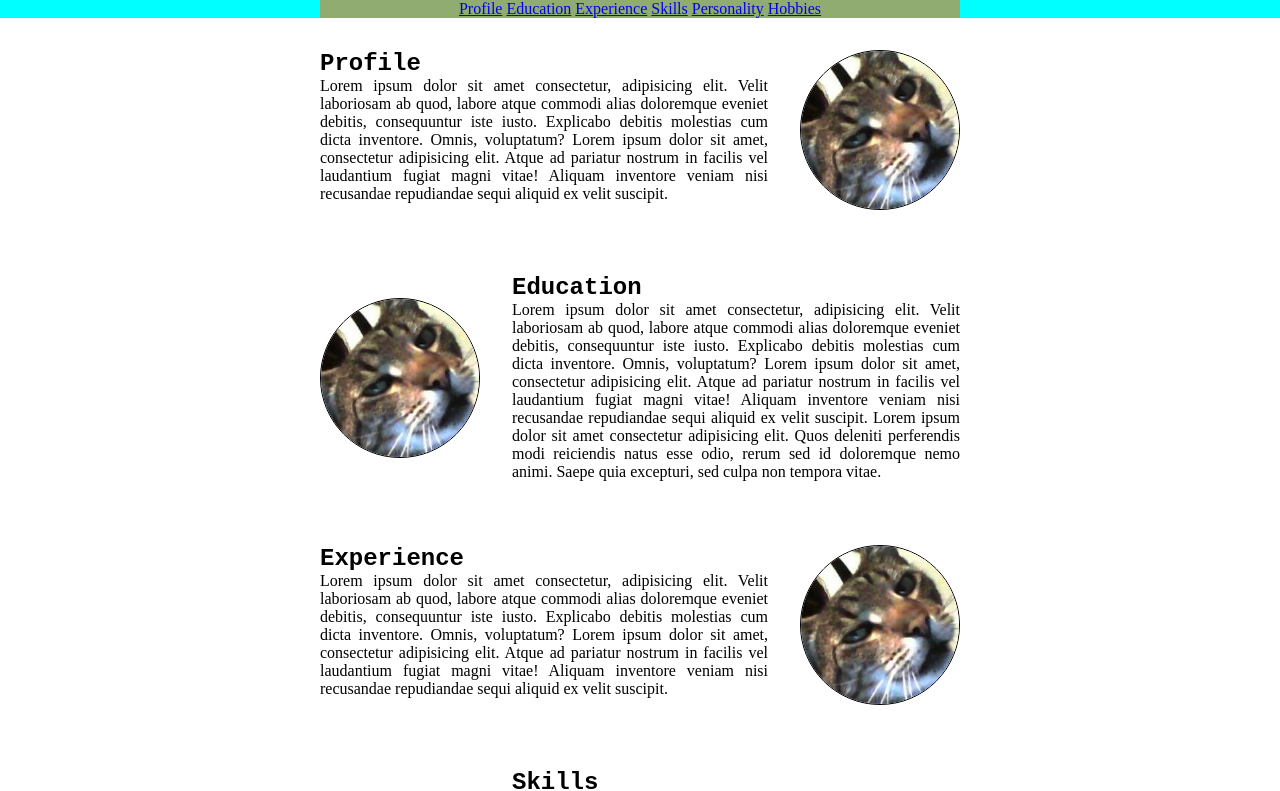
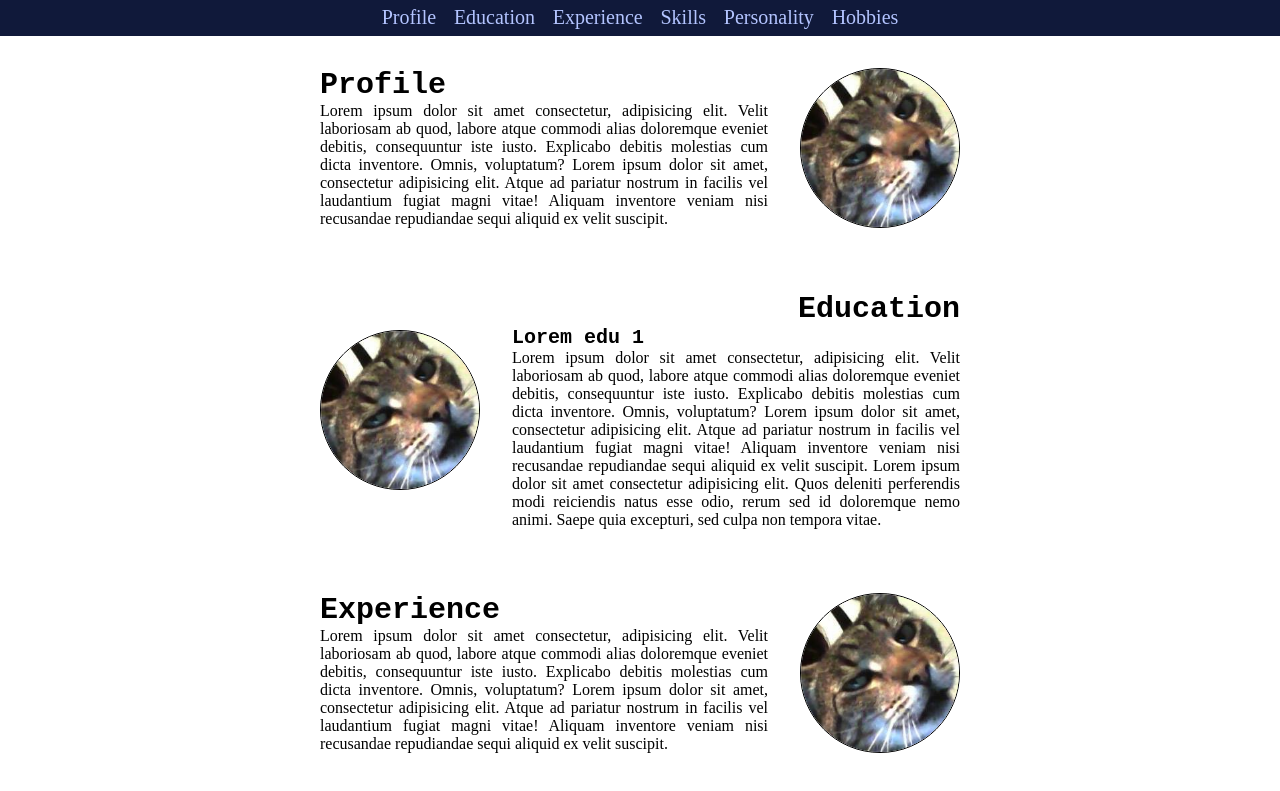
Before and after one commit to msmieskova/learningHtmlCss, a plain HTML site: page html/cv.html in a window 1280 px wide. Shown: the top 791 px of the page. Drawn offline with Linux system fonts and the light colour scheme.

Commit message:
Minor changes

```diff
--- a/css/cv.css
+++ b/css/cv.css
@@ -17,20 +17,31 @@ header {
     position: -webkit-sticky;
     position: sticky;
 	top: 0;
+}
+
+header, footer {
     width: inherit;
     z-index: 1;
-    background-color: aqua;
+    background-color: rgb(16, 25, 58);
 }
 
 #navigation {
-    background-color: rgb(144, 172, 113);
+    /* background-color: rgb(144, 172, 113); */
     text-align: center;
     width: 50%;
     margin: 0 25%;
+    font-size: 20px;
 }
 
 #navigation ul li {
     display: inline-block;
+    padding: 1%;
+}
+
+#navigation ul li a,
+#navigation ul li a:visited {
+    text-decoration: none;
+    color: rgb(179, 196, 255);
 }
 
 main {
@@ -40,7 +51,6 @@ main {
 }
 
 footer {
-    background-color: aqua;
     text-align: center;
 }
 
@@ -52,6 +62,12 @@ section {
 }
 
 .section-title {
+    font-size: 30px;
+    font-family: 'Courier New', Courier, monospace;
+}
+
+.section-subtitle {
+    font-size: 20px;
     font-family: 'Courier New', Courier, monospace;
 }
 
@@ -83,6 +99,10 @@ section {
     flex-direction: row-reverse;
 }
 
-.right {
+.heading-right {
     text-align: right;
 }
+
+.heading-left {
+    text-align: left;
+}
--- a/html/cv.html
+++ b/html/cv.html
@@ -15,7 +15,7 @@
         <nav id="navigation">
             <ul>
                 <li>
-                    <a href="#profile">Profile</a>
+                    <a href="#profile" class="">Profile</a>
                 </li>
                 <li>
                     <a href="#education">Education</a>
@@ -49,7 +49,7 @@
     <main>
         <section id="profile" class="content-left">
             <div class="section-text">
-                <h1 class="section-title">Profile</h1>
+                <h1 class="section-title heading-left">Profile</h1>
                 <p class="section-description">Lorem ipsum dolor sit amet consectetur, adipisicing elit. Velit laboriosam ab quod, labore atque commodi alias doloremque eveniet debitis, consequuntur iste iusto. Explicabo debitis molestias cum dicta inventore. Omnis, voluptatum? Lorem ipsum dolor sit amet, consectetur adipisicing elit. Atque ad pariatur nostrum in facilis vel laudantium fugiat magni vitae! Aliquam inventore veniam nisi recusandae repudiandae sequi aliquid ex velit suscipit.</p>
             </div>
             <div class="section-picture-wrapper">
@@ -59,8 +59,9 @@
 
         <section id="education" class="content-right">
             <div class="section-text">
-                <h1 class="section-title">Education</h1>
-                <p class="section-description">Lorem ipsum dolor sit amet consectetur, adipisicing elit. Velit laboriosam ab quod, labore atque commodi alias doloremque eveniet debitis, consequuntur iste iusto. Explicabo debitis molestias cum dicta inventore. Omnis, voluptatum? Lorem ipsum dolor sit amet, consectetur adipisicing elit. Atque ad pariatur nostrum in facilis vel laudantium fugiat magni vitae! Aliquam inventore veniam nisi recusandae repudiandae sequi aliquid ex velit suscipit. Lorem ipsum dolor sit amet consectetur adipisicing elit. Quos deleniti perferendis modi reiciendis natus esse odio, rerum sed id doloremque nemo animi. Saepe quia excepturi, sed culpa non tempora vitae. </p>
+                <h1 class="section-title heading-right">Education</h1>
+                <h2 class="section-subtitle">Lorem edu 1</h2>
+                <p class="section-description">Lorem ipsum dolor sit amet consectetur, adipisicing elit. Velit laboriosam ab quod, labore atque commodi alias doloremque eveniet debitis, consequuntur iste iusto. Explicabo debitis molestias cum dicta inventore. Omnis, voluptatum? Lorem ipsum dolor sit amet, consectetur adipisicing elit. Atque ad pariatur nostrum in facilis vel laudantium fugiat magni vitae! Aliquam inventore veniam nisi recusandae repudiandae sequi aliquid ex velit suscipit. Lorem ipsum dolor sit amet consectetur adipisicing elit. Quos deleniti perferendis modi reiciendis natus esse odio, rerum sed id doloremque nemo animi. Saepe quia excepturi, sed culpa non tempora vitae.</p>
             </div>
             <div class="section-picture-wrapper">
                 <img src="/images/terry.jpg" alt="A cat" class="section-picture">
@@ -69,7 +70,7 @@
 
         <section id="experience" class="content-left">
             <div class="section-text">
-                <h1 class="section-title">Experience</h1>
+                <h1 class="section-title heading-left">Experience</h1>
                 <p class="section-description">Lorem ipsum dolor sit amet consectetur, adipisicing elit. Velit laboriosam ab quod, labore atque commodi alias doloremque eveniet debitis, consequuntur iste iusto. Explicabo debitis molestias cum dicta inventore. Omnis, voluptatum? Lorem ipsum dolor sit amet, consectetur adipisicing elit. Atque ad pariatur nostrum in facilis vel laudantium fugiat magni vitae! Aliquam inventore veniam nisi recusandae repudiandae sequi aliquid ex velit suscipit.</p>
             </div>
             <div class="section-picture-wrapper">
@@ -79,8 +80,8 @@
 
         <section id="skills" class="content-right">
             <div class="section-text">
-                <h1 class="section-title">Skills</h1>
-                <p class="section-description">Lorem ipsum dolor sit amet consectetur, adipisicing elit. Velit laboriosam ab quod, labore atque commodi alias doloremque eveniet debitis, consequuntur iste iusto. Explicabo debitis molestias cum dicta inventore. Omnis, voluptatum? Lorem ipsum dolor sit amet, consectetur adipisicing elit. Atque ad pariatur nostrum in facilis vel laudantium fugiat magni vitae! Aliquam inventore veniam nisi recusandae repudiandae sequi aliquid ex velit suscipit. Lorem ipsum dolor sit amet consectetur adipisicing elit. Quos deleniti perferendis modi reiciendis natus esse odio, rerum sed id doloremque nemo animi. Saepe quia excepturi, sed culpa non tempora vitae. </p>
+                <h1 class="section-title heading-right">Skills</h1>
+                <p class="section-description">Lorem ipsum dolor sit amet consectetur, adipisicing elit. Velit laboriosam ab quod, labore atque commodi alias doloremque eveniet debitis, consequuntur iste iusto. Explicabo debitis molestias cum dicta inventore. Omnis, voluptatum? Lorem ipsum dolor sit amet, consectetur adipisicing elit. Atque ad pariatur nostrum in facilis vel laudantium fugiat magni vitae! Aliquam inventore veniam nisi recusandae repudiandae sequi aliquid ex velit suscipit. Lorem ipsum dolor sit amet consectetur adipisicing elit. Quos deleniti perferendis modi reiciendis natus esse odio, rerum sed id doloremque nemo animi. Saepe quia excepturi, sed culpa non tempora vitae.</p>
             </div>
             <div class="section-picture-wrapper">
                 <img src="/images/terry.jpg" alt="A cat" class="section-picture">
@@ -88,7 +89,7 @@
         </section>
 
         <section id="personality" class="content-left">
-            <div class="section-text">
+            <div class="section-text heading-left">
                 <h1 class="section-title">Personality</h1>
                 <p class="section-description">Lorem ipsum dolor sit amet consectetur, adipisicing elit. Velit laboriosam ab quod, labore atque commodi alias doloremque eveniet debitis, consequuntur iste iusto. Explicabo debitis molestias cum dicta inventore. Omnis, voluptatum? Lorem ipsum dolor sit amet, consectetur adipisicing elit. Atque ad pariatur nostrum in facilis vel laudantium fugiat magni vitae! Aliquam inventore veniam nisi recusandae repudiandae sequi aliquid ex velit suscipit.</p>
             </div>
@@ -99,8 +100,8 @@
 
         <section id="hobbies" class="content-right">
             <div class="section-text">
-                <h1 class="section-title">Hobbies</h1>
-                <p class="section-description">Lorem ipsum dolor sit amet consectetur, adipisicing elit. Velit laboriosam ab quod, labore atque commodi alias doloremque eveniet debitis, consequuntur iste iusto. Explicabo debitis molestias cum dicta inventore. Omnis, voluptatum? Lorem ipsum dolor sit amet, consectetur adipisicing elit. Atque ad pariatur nostrum in facilis vel laudantium fugiat magni vitae! Aliquam inventore veniam nisi recusandae repudiandae sequi aliquid ex velit suscipit. Lorem ipsum dolor sit amet consectetur adipisicing elit. Quos deleniti perferendis modi reiciendis natus esse odio, rerum sed id doloremque nemo animi. Saepe quia excepturi, sed culpa non tempora vitae. </p>
+                <h1 class="section-title  heading-right">Hobbies</h1>
+                <p class="section-description">Lorem ipsum dolor sit amet consectetur, adipisicing elit. Velit laboriosam ab quod, labore atque commodi alias doloremque eveniet debitis, consequuntur iste iusto. Explicabo debitis molestias cum dicta inventore. Omnis, voluptatum? Lorem ipsum dolor sit amet, consectetur adipisicing elit. Atque ad pariatur nostrum in facilis vel laudantium fugiat magni vitae! Aliquam inventore veniam nisi recusandae repudiandae sequi aliquid ex velit suscipit. Lorem ipsum dolor sit amet consectetur adipisicing elit. Quos deleniti perferendis modi reiciendis natus esse odio, rerum sed id doloremque nemo animi. Saepe quia excepturi, sed culpa non tempora vitae.</p>
             </div>
             <div class="section-picture-wrapper">
                 <img src="/images/terry.jpg" alt="A cat" class="section-picture">
```
